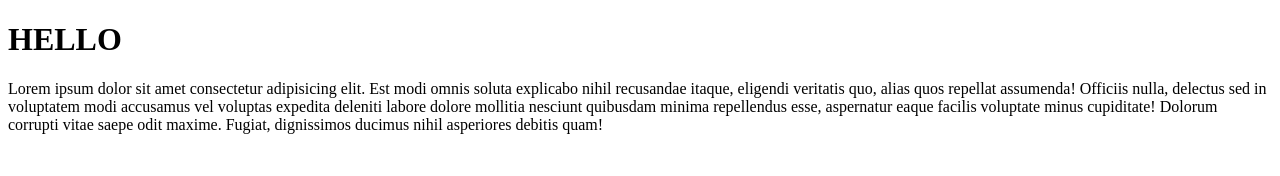
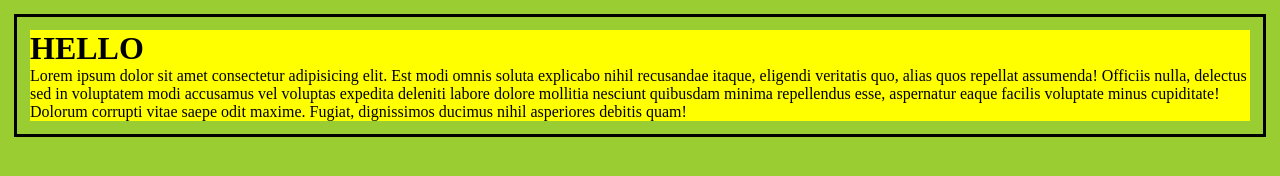
Before and after one commit to ANSHUMANMOREY7/ICP-10-assignment-8, a plain HTML site: page index.html in a window 1280 px wide. Drawn offline with Linux system fonts and the light colour scheme.

Commit message:
style added

```diff
--- a/index.html
+++ b/index.html
@@ -3,7 +3,21 @@
 <head>
   <title>ICP-10 Assignment-8</title>
   <style>
+    *{
+        padding: 0;
+        margin: 0;
+    }
+    h1,p{
+        background-color: yellow;
+    }
+body{
 
+   background-color: yellowgreen;
+    margin: 14px;
+    border: black solid ;
+    padding: 13px;
+
+}
   </style>
 </head>
 <body>
```
